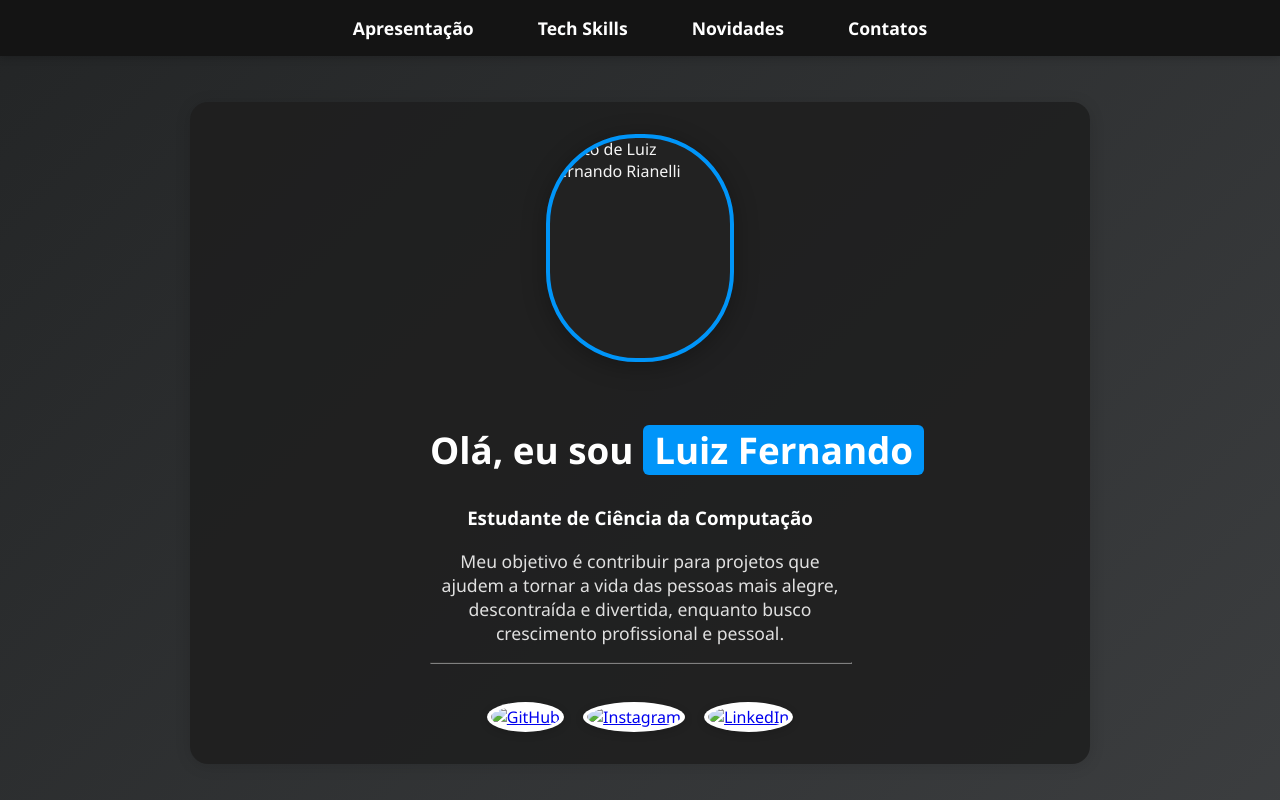
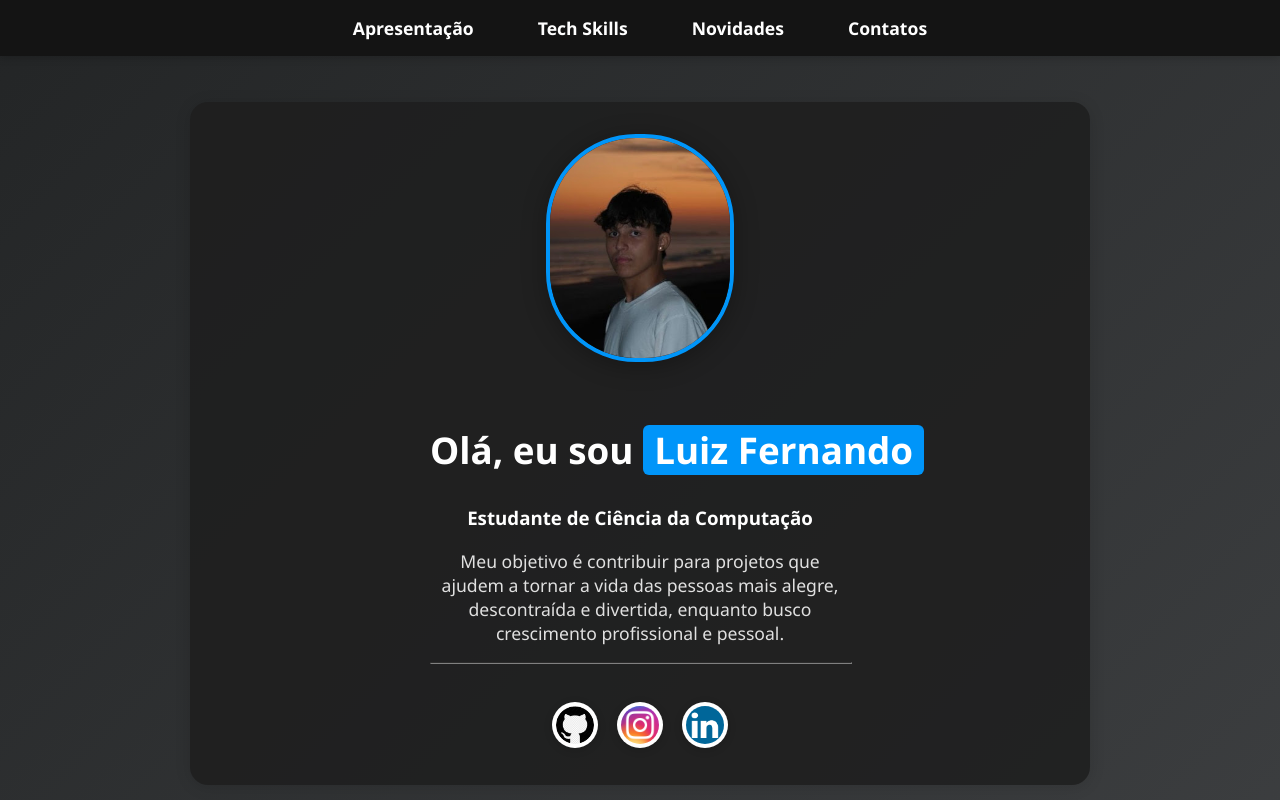
Before and after one commit to luizrianelli/Meu-Portif-lio, a plain HTML site: page index.html in a window 1280 px wide. Shown: the top 800 px of the page. Drawn offline with Linux system fonts and the light colour scheme.

Commit message:
Update index.html

```diff
--- a/index.html
+++ b/index.html
@@ -4,7 +4,7 @@
     <meta charset="UTF-8">
     <meta name="viewport" content="width=device-width, initial-scale=1.0">
     <title>Portfólio de Luiz Fernando Rianelli</title>
-    <link rel="icon" type="image/jpeg" href="imagens/logo rianelli.jpg">
+    <link rel="icon" type="image/jpeg" href="logo rianelli.jpg">
     <link rel="stylesheet" href="portfolio.css">
 
 </head>
@@ -20,7 +20,7 @@
     <main>
         <section class="hero-scroll-reveal">
             <div class="profile-pic">
-                <img src="imagens/Meu Perfil.jpg" alt="Foto de Luiz Fernando Rianelli" title="LUIZ FERNANDO RIANELLI FERREIRA VIANA">
+                <img src="Meu Perfil.jpg" alt="Foto de Luiz Fernando Rianelli" title="LUIZ RIANELLI ">
             </div>
             <div class="intro-text">
                 <h1>Olá, eu sou <span class="highlight">Luiz Fernando</span></h1>
@@ -29,9 +29,9 @@
                 <hr class="link">
                 <br>
                 <div class="social-links">
-                    <a href="https://github.com/luizrianelli" target="_blank" title="GitHub"><img src="imagens/github icon.jpg" alt="GitHub"></a>
-                    <a href="https://www.instagram.com/luizrianelli/?next=%2F" target="_blank" title="Instagram"><img src="imagens/Instagram.webp" alt="Instagram"></a>
-                    <a href="https://www.linkedin.com/in/luizrianelli" target="_blank" title="LinkedIn"><img src="imagens/linkedin.png" alt="LinkedIn"></a>
+                    <a href="https://github.com/luizrianelli" target="_blank" title="GitHub"><img src="github icon.jpg" alt="GitHub"></a>
+                    <a href="https://www.instagram.com/luizrianelli/?next=%2F" target="_blank" title="Instagram"><img src="Instagram.webp" alt="Instagram"></a>
+                    <a href="https://www.linkedin.com/in/luizrianelli" target="_blank" title="LinkedIn"><img src="linkedin.png" alt="LinkedIn"></a>
                 </div>
             </div>
         </section>
```
